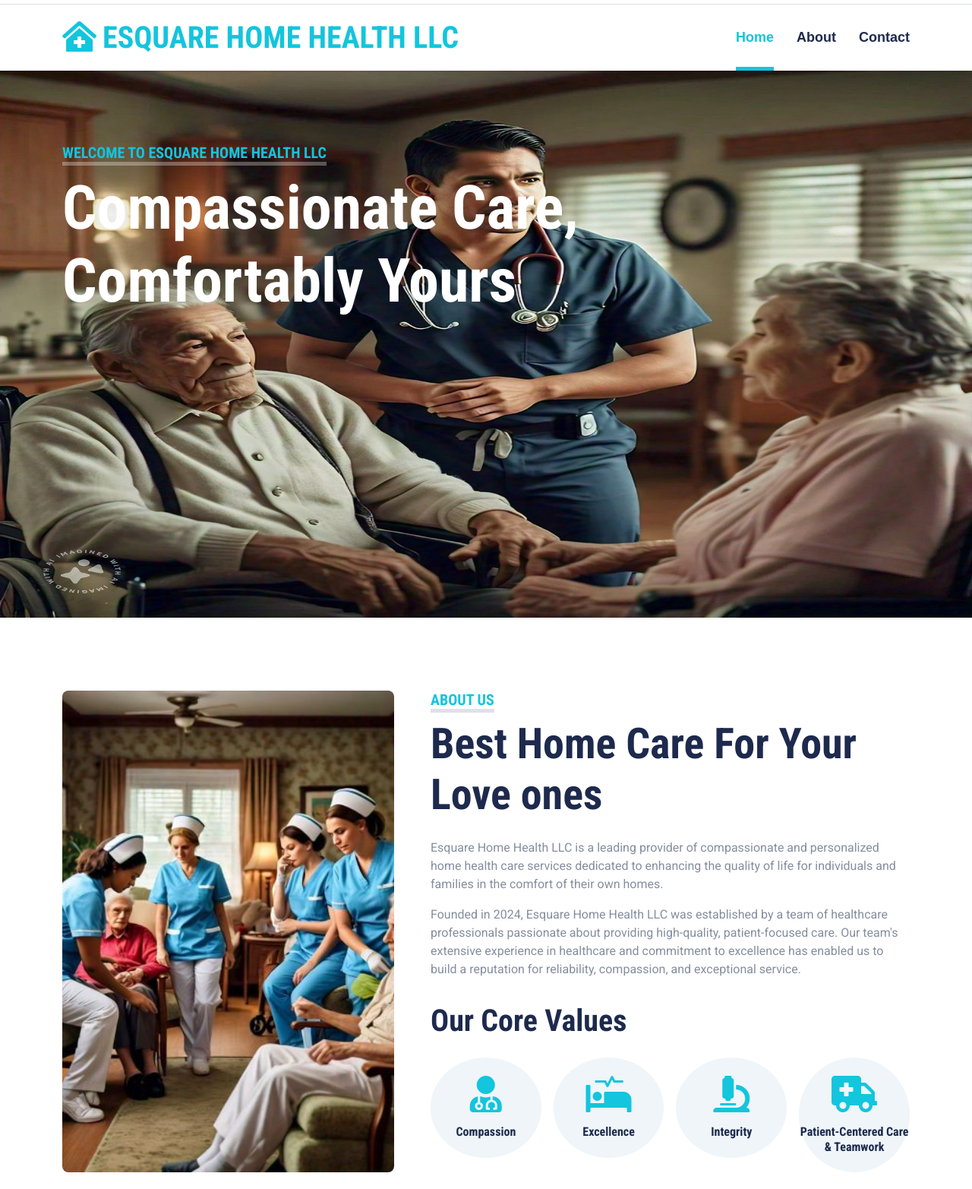
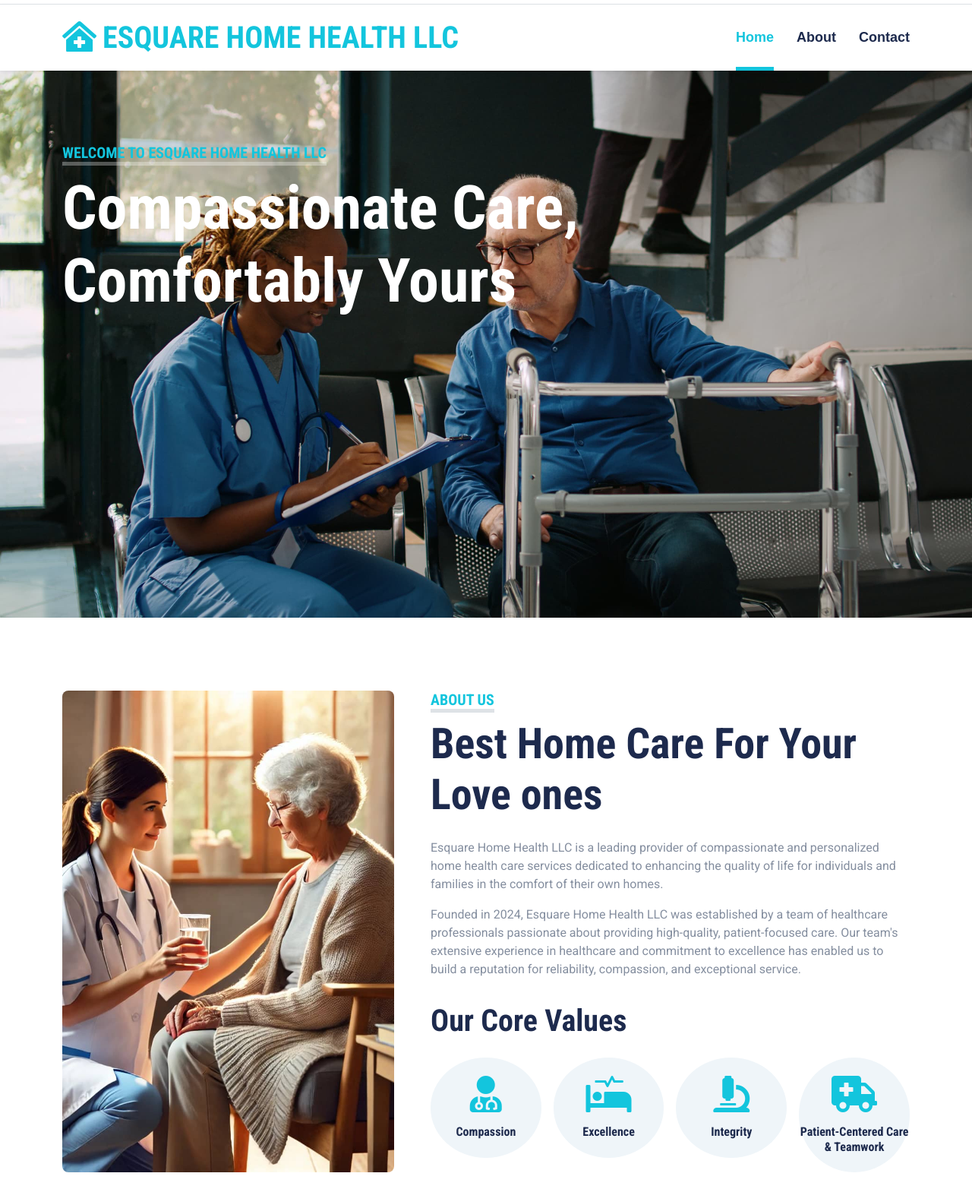
Before and after one commit to Propanaaz/health, a plain HTML site: page index.html in a window 1280 px wide. Shown: the part 35-1600 px from the top of the page at 76% size. Drawn offline with nearby package versions, Linux system fonts and the light colour scheme.

Commit message:
Updated Picture

```diff
--- a/css/style.css
+++ b/css/style.css
@@ -97,7 +97,7 @@
 }
 
 .hero-header {
-    background: url('../img/new.jpg') no-repeat center center;
+    background: url('../img/updated_pic2.jpg') no-repeat center center;
     background-size: cover;
     width: 100%;
     height: 90vh; /* Default height for larger screens */
--- a/index.html
+++ b/index.html
@@ -118,7 +118,7 @@
             <div class="row gx-5">
                 <div class="col-lg-5 mb-5 mb-lg-0" style="min-height: 500px;">
                     <div class="position-relative h-100">
-                        <img class="position-absolute w-100 h-100 rounded" src="img/old_6.jpg" style="object-fit: cover;">
+                        <img class="position-absolute w-100 h-100 rounded" src="img/updated_pic3.jpg" style="object-fit: cover;">
                     </div>
                 </div>
                 <div class="col-lg-7">
```
Also changed, not shown: about.html (+1 -1 lines), img/about.jpg (deleted), img/updated_pic1.jpg (added), img/updated_pic2.jpg (added), img/updated_pic3.jpg (added), img/updated_pic4.jpg (added), img/updated_pic5.jpg (added), img/user.jpg (deleted).
